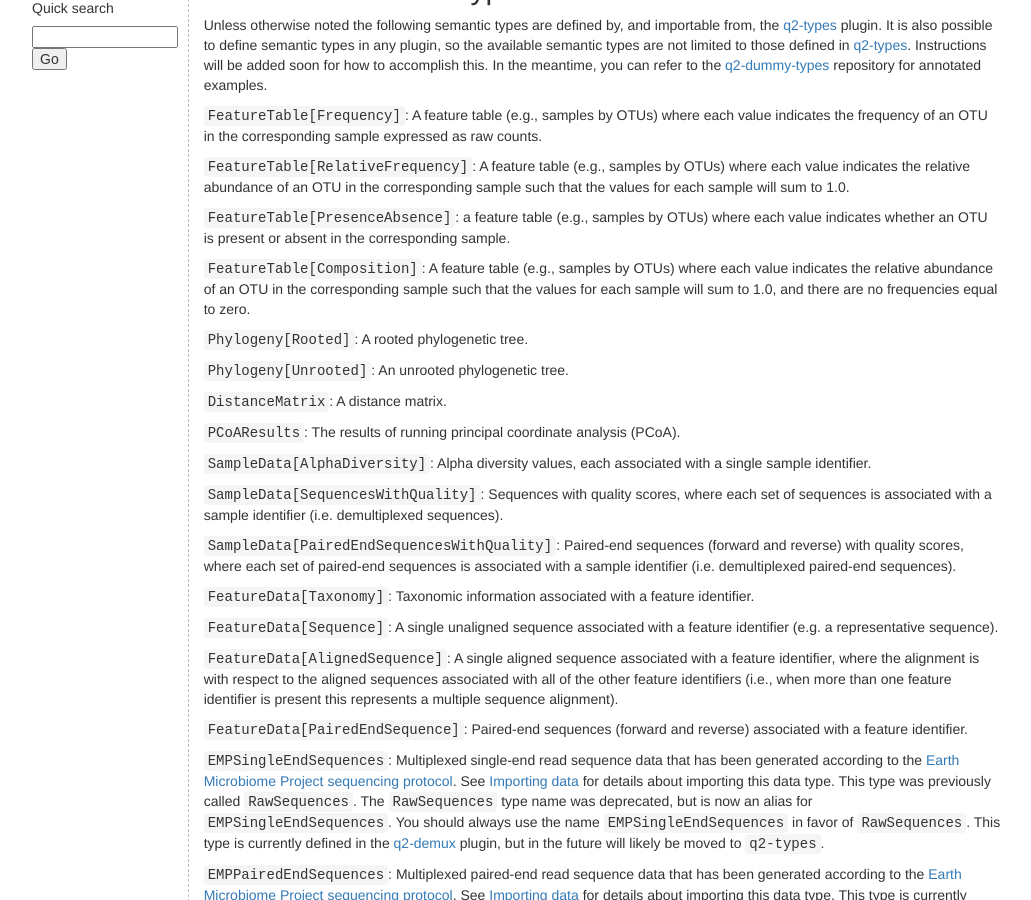
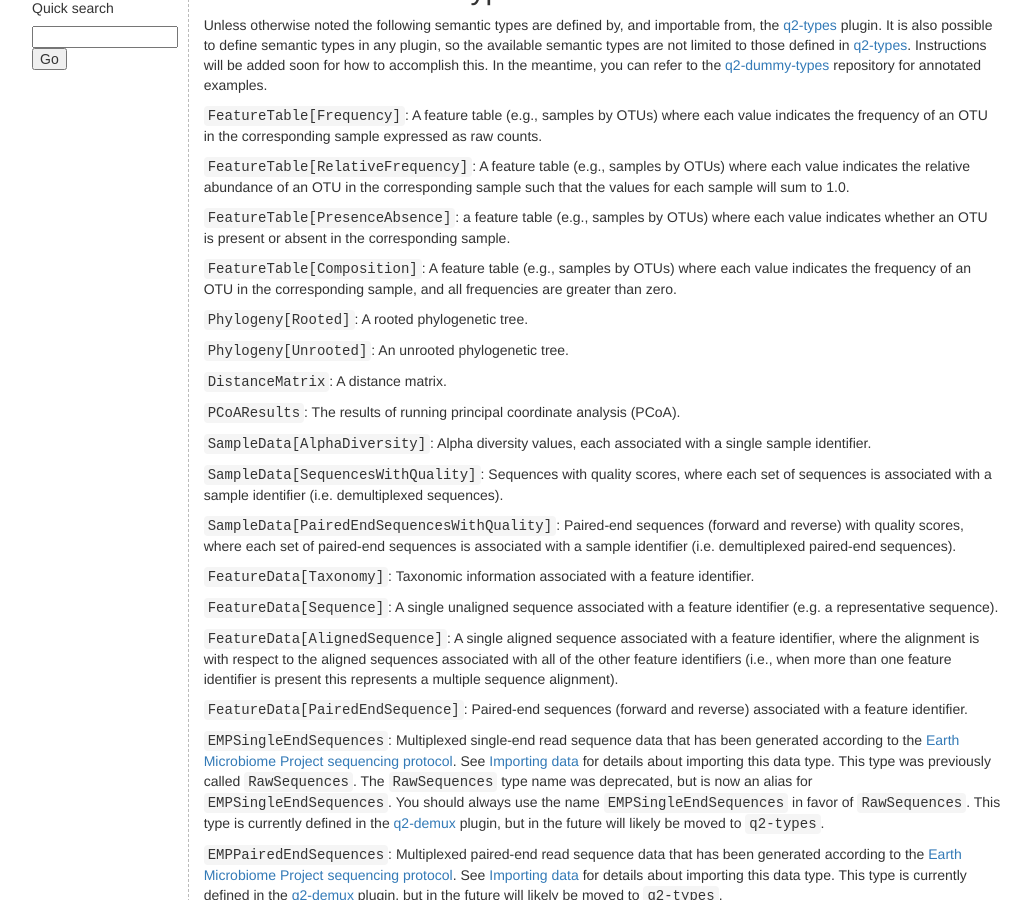
Before and after one commit to qiime2/docs, a Sphinx documentation site: the page built from source/semantic-types.rst, in a window 1280 px wide and 900 px high, scrolled down 591 px. Shown: the whole window, without its empty margins (121-1152 px from the left). Built offline with Sphinx 7.4.7, drawn with Linux system fonts in a browser that asks for light colours; pages that are not in the unit, such as notebooks, are missing from menus; the version number could not be read and is left out.

Commit message:
:evan: fix

```diff
--- a/source/semantic-types.rst
+++ b/source/semantic-types.rst
@@ -21,7 +21,7 @@ Unless otherwise noted the following semantic types are defined by, and importab
 
 ``FeatureTable[PresenceAbsence]``: a feature table (e.g., samples by OTUs) where each value indicates whether an OTU is present or absent in the corresponding sample.
 
-``FeatureTable[Composition]``: A feature table (e.g., samples by OTUs) where each value indicates the relative abundance of an OTU in the corresponding sample such that the values for each sample will sum to 1.0, and there are no frequencies equal to zero.
+``FeatureTable[Composition]``: A feature table (e.g., samples by OTUs) where each value indicates the frequency of an OTU in the corresponding sample, and all frequencies are greater than zero.
 
 ``Phylogeny[Rooted]``: A rooted phylogenetic tree.
 
```
